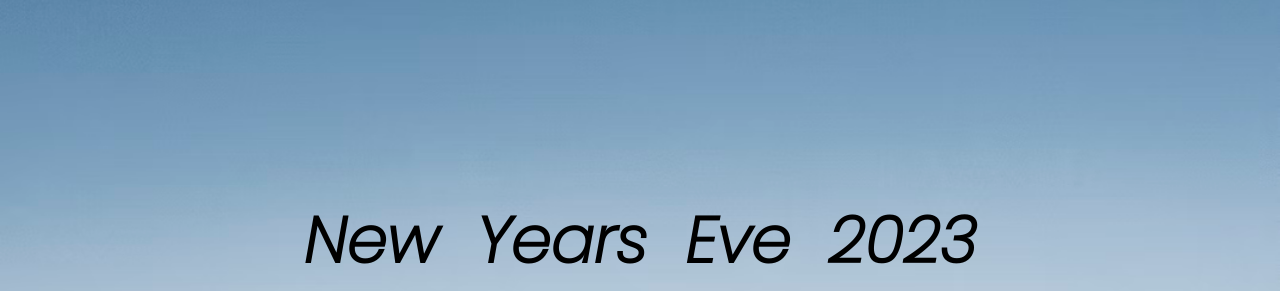
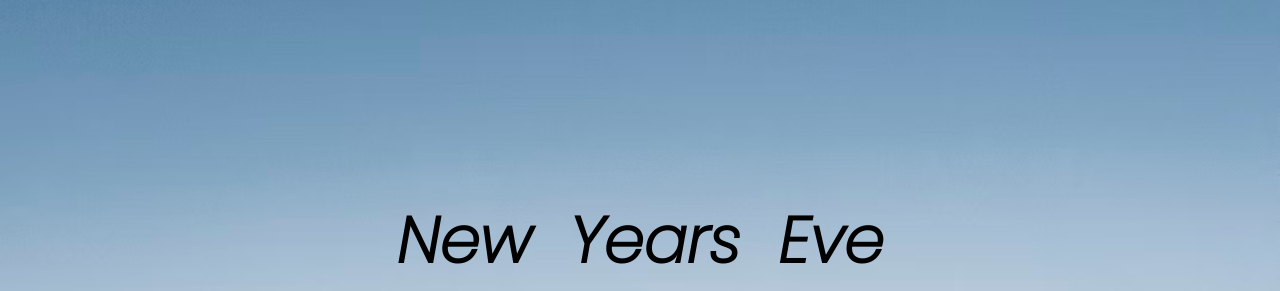
Before and after one commit to piyush-agrawal6/Countdown-Timer, a plain HTML site: page index.html in a window 1280 px wide. Shown: the top 291 px of the page. Drawn offline with Linux system fonts and the light colour scheme.

Commit message:
Countdown TIMER

```diff
--- a/index.html
+++ b/index.html
@@ -9,7 +9,7 @@
   </head>
   <body>
     <div class="heading"></div>
-    <h1><pre>New  Years  Eve  2023</pre></h1>
+    <h1><pre>New  Years  Eve</pre></h1>
     <div class="container">
       <div class="days">
         <p class="numbers" id="days">0</p>
```
